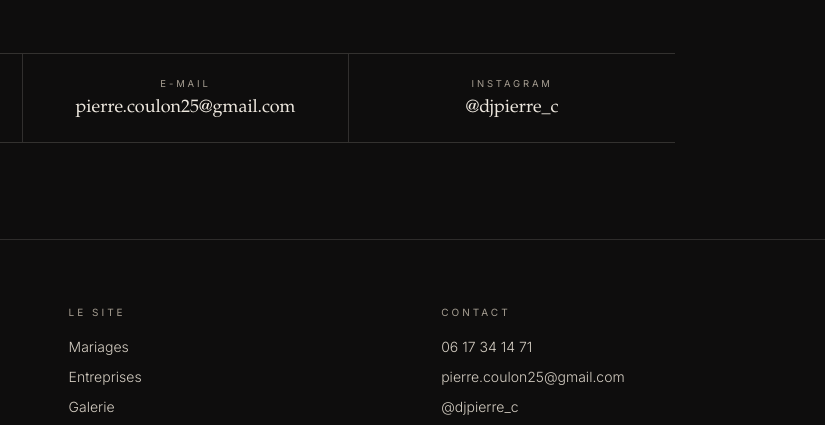
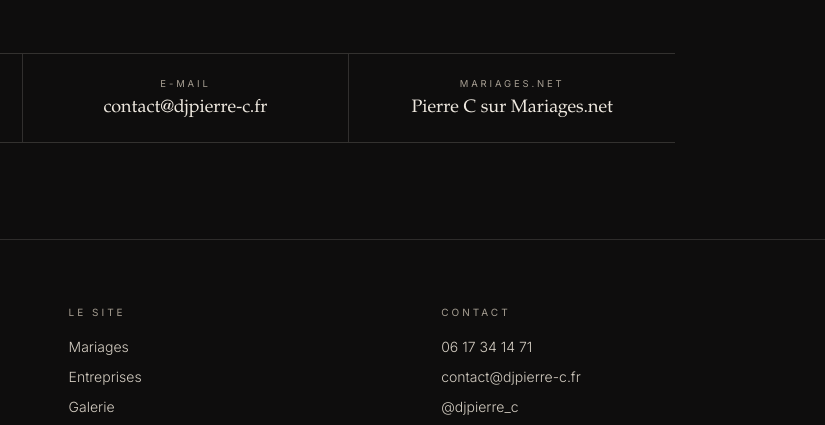
Before and after one commit to Pagel-unlimited/site-pierre-c, a website: page a-propos.html in a window 1280 px wide. Shown: the part 1935-2360 px from the top of the page, 455-1280 px from the left. Drawn offline with Linux system fonts and the light colour scheme.

Commit message:
Contact : e-mail et lien Mariages.net

```diff
--- a/a-propos.html
+++ b/a-propos.html
@@ -9,7 +9,7 @@
 <link rel="icon" href="assets/img/logo-clair.png">
 <link rel="preload" href="assets/polices/inter-latin.woff2" as="font" type="font/woff2" crossorigin>
 <link rel="stylesheet" href="assets/style.css">
-<script type="application/ld+json">{"@context": "https://schema.org", "@type": "LocalBusiness", "name": "Pierre C — DJ", "description": "DJ pour mariages et événements d'entreprise, basé à Laval (Mayenne).", "telephone": "+33617341471", "email": "pierre.coulon25@gmail.com", "address": {"@type": "PostalAddress", "addressLocality": "Louverné", "postalCode": "53950", "addressCountry": "FR"}, "areaServed": ["Laval", "Rennes", "Angers", "Mayenne", "Ille-et-Vilaine", "Maine-et-Loire"], "sameAs": ["https://www.instagram.com/djpierre_c/", "https://www.mariages.net/musique-mariage/pierre-c--e348288"]}</script>
+<script type="application/ld+json">{"@context": "https://schema.org", "@type": "LocalBusiness", "name": "Pierre C — DJ", "description": "DJ pour mariages et événements d'entreprise, basé à Laval (Mayenne).", "telephone": "+33617341471", "email": "contact@djpierre-c.fr", "address": {"@type": "PostalAddress", "addressLocality": "Louverné", "postalCode": "53950", "addressCountry": "FR"}, "areaServed": ["Laval", "Rennes", "Angers", "Mayenne", "Ille-et-Vilaine", "Maine-et-Loire"], "sameAs": ["https://www.instagram.com/djpierre_c/", "https://www.mariages.net/musique-mariage/pierre-c--e348288"]}</script>
 </head>
 <body>
 <a class="evitement" href="#contenu">Aller au contenu</a>
@@ -50,8 +50,8 @@
     <div class="actions"><a class="btn plein" href="contact.html">Demander un devis</a></div>
     <div class="coordonnees">
       <a href="tel:+33617341471"><span class="oeil">Téléphone</span><b>06 17 34 14 71</b></a>
-      <a href="mailto:pierre.coulon25@gmail.com"><span class="oeil">E-mail</span><b>pierre.coulon25@gmail.com</b></a>
-      <a href="https://www.instagram.com/djpierre_c/" rel="noopener"><span class="oeil">Instagram</span><b>@djpierre_c</b></a>
+      <a href="mailto:contact@djpierre-c.fr"><span class="oeil">E-mail</span><b>contact@djpierre-c.fr</b></a>
+      <a href="https://www.mariages.net/musique-mariage/pierre-c--e348288" rel="noopener"><span class="oeil">Mariages.net</span><b>Pierre C sur Mariages.net</b></a>
     </div>
   </div>
 </section>
@@ -76,7 +76,7 @@
       <span class="oeil">Contact</span>
       <ul>
         <li><a href="tel:+33617341471">06 17 34 14 71</a></li>
-        <li><a href="mailto:pierre.coulon25@gmail.com">pierre.coulon25@gmail.com</a></li>
+        <li><a href="mailto:contact@djpierre-c.fr">contact@djpierre-c.fr</a></li>
         <li><a href="https://www.instagram.com/djpierre_c/" rel="noopener">@djpierre_c</a></li>
         <li><a href="https://www.mariages.net/musique-mariage/pierre-c--e348288" rel="noopener">Mariages.net</a></li>
       </ul>
```
Also changed, not shown: confidentialite.html (+2 -2 lines), contact.html (+4 -4 lines), entreprises.html (+4 -4 lines), galerie.html (+4 -4 lines), index.html (+4 -4 lines), mariages.html (+4 -4 lines), mentions-legales.html (+2 -2 lines).
